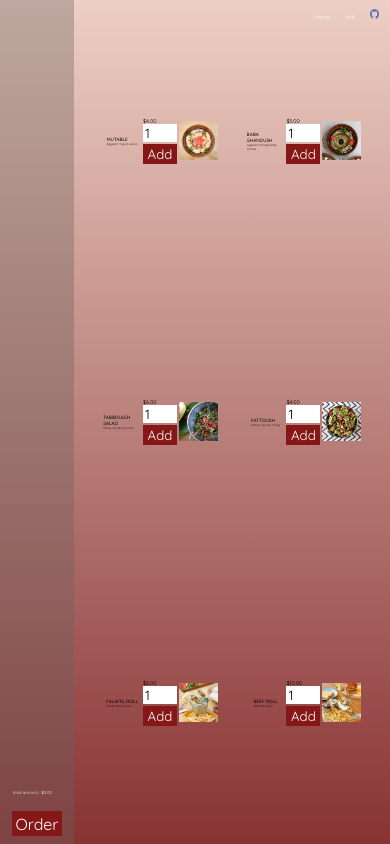
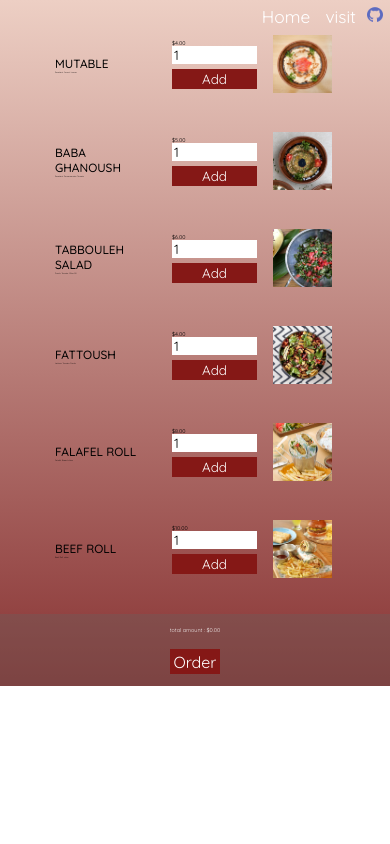
Before and after one commit to GhazalehNiazi/restaurant, a React (Create React App) app: page /menu in a window 390 px wide. Built offline with nearby package versions, Linux system fonts and the light colour scheme.

Commit message:
worked on responsiveness

```diff
--- a/src/components/Cart.module.css
+++ b/src/components/Cart.module.css
@@ -1,57 +1,55 @@
-
 .container {
   background-color: rgba(104, 95, 93, 0.356);
-  width: 19vw;
+  width: 95%;
   display: flex;
   flex-direction: column;
-  justify-content:space-between;
+  justify-content: space-between;
   align-items: flex-start;
   color: white;
   padding: 1.5vw;
 }
-.foodList{
+.foodList {
   align-self: flex-start;
   padding-left: 0;
   height: 100%;
   /* overflow-y:scroll; */
-
 }
 .item {
   width: 100%;
   display: flex;
   justify-content: space-between;
-  padding: 0.5vw;
+  margin-bottom: 1rem;
 }
-.columnOne{
+.columnOne {
   width: 100%;
-    padding-right: 5vw;
-    flex-grow:3;
+  padding-right: 6vw;
+  flex-grow: 3;
   flex-shrink: 3;
 }
-.columnTwo{
+.columnTwo {
   flex-shrink: 0;
 }
 .name {
-  font-size: 0.7vw;
-  flex-shrink: 3
+  font-size: calc(1vw + 4px);
+  flex-shrink: 3;
 }
 .price span {
-  font-size: 1vw;
-  color: gray;
+  font-size: 1.2vw;
+  color: rgb(209, 207, 207);
 }
 .button {
   background-color: rgb(133, 24, 22);
   border: none;
   cursor: pointer;
   transition: all 0.2s ease-in;
-  color:white;
+  color: white;
   padding: 0.7vw 0.5vw;
 }
 .button:hover {
   background-color: rgb(85, 13, 13);
 }
 
-.finalDetails{
+.finalDetails {
   padding-bottom: 1.5vw;
   align-self: center;
   height: fit-content;
@@ -60,28 +58,39 @@
 
 .totalAmount {
   color: rgb(243, 240, 240);
-  font-size: 1.1vw;
+  font-size: 1.4vw;
   padding-top: 2vw;
   padding-left: inherit;
   align-self: flex-start;
 }
-.order{
+.order {
   text-decoration: none;
   border: none;
   cursor: pointer;
   background-color: rgb(133, 24, 22);
-    padding:0.6vw 0.8vw;
+  padding: 0.6vw 0.8vw;
   align-self: center;
   display: flex;
-    margin-top:1rem;
+  margin-top: 1rem;
   align-content: center;
   justify-content: center;
 }
-.order:hover{
+.order:hover {
   background-color: rgb(85, 13, 13);
 }
-.orderText{
+.orderText {
   align-self: center;
   text-decoration: none;
-    color:white;
+  color: white;
 }
+@media screen and (max-width: 428px) {
+  .container {
+    width: 100%;
+    height: max-content;
+  }
+  .foodList {
+    display: flex;
+    flex-direction: column;
+    align-content: center;
+  }
+}
--- a/src/components/FoodList.module.css
+++ b/src/components/FoodList.module.css
@@ -1,36 +1,54 @@
-.foodDetail{
-    width:80%;
+.foodDetail {
+  width: 80%;
   font-size: 1.4vw;
-    margin:0  3rvw;
+  margin: 0 0;
   display: grid;
-    grid-template-columns: 1.5fr 1.5fr 0.5fr;
+  grid-template-columns: 1.5fr 1.5fr 1fr;
   justify-content: center;
   align-items: center;
 }
-.name{
+.name {
+  font-size: calc(1vw + 8px);
+  font-weight: 500;
+}
+.description {
   font-size: 1.2vw;
-    font-weight:500;
-}
-.description{
-    font-size: 0.7vw;
 }
 
-.columnOne{
+.columnOne {
   align-items: flex-start;
   justify-content: flex-start;
   margin: auto;
-
 }
-.columnTwo{
+.columnTwo {
   margin: auto;
 }
 
-.img{
-    width:10vw;
-    margin:auto;
-
+.img {
+  width: 10vw;
+  margin: auto;
 }
-.img img{
-    width:10vw;
-    height:10vw;
+.img img {
+  width: 10vw;
+  height: 10vw;
 }
+@media (min-width: 712px) and (max-width: 758px) {
+  .description {
+    font-size: 0.5vw;
+  }
+}
+@media screen and (max-width: 770px) {
+  .description {
+    font-size: 0.5vw;
+  }
+  .columnOne {
+    margin: 1.5rem 1rem;
+  }
+  .img {
+    width: 100%;
+  }
+  .img img {
+    width: 15vw;
+    height: 15vw;
+  }
+}
--- a/src/components/MainPageItems.module.css
+++ b/src/components/MainPageItems.module.css
@@ -1,4 +1,3 @@
-
 .MainPage {
   background-repeat: no-repeat;
   background-size: cover;
@@ -18,17 +17,19 @@
   align-items: center;
   justify-content: center;
   color: rgb(252, 252, 252);
+
   transition: all 0.3s ease-in;
 }
 .lists {
   display: flex;
   align-items: center;
   justify-content: space-between;
-  font-size: 5vw;
+  font-size: calc(4.7vw + 15px);
 }
 .address p {
-  width:100%;
-  font-size: 1vw;
+  width: 100%;
+  font-size: calc(1.5vw + 8px);
+
   color: rgb(255, 255, 210);
 }
 span a {
@@ -81,3 +82,18 @@ span a:hover {
   transition: all 0.3s ease;
   -moz-transition: all 2s ease;
 }
+
+@media screen and (max-width: 628px) {
+  .address p {
+    min-height: min-content;
+    min-width: min-content;
+  }
+  .container {
+    margin-top: 5vh;
+  }
+  .lists {
+    flex-direction: column;
+    justify-content: space-around;
+    height: 35rem;
+  }
+}
--- a/src/components/Menu.js
+++ b/src/components/Menu.js
@@ -2,7 +2,7 @@ import FoodList from "./FoodList";
 import classes from "./Menu.module.css";
 import AvailableFood from "./AvailableFood";
 import Cart from "./Cart";
-import NavBar from './NavBar'
+import NavBar from "./NavBar";
 import React from "react";
 const Menu = () => {
   // printing the AvailableFood in the menu and passing the props to the FoodList
@@ -18,11 +18,11 @@ const Menu = () => {
   ));
   return (
     <React.Fragment>
-      <NavBar/>
-    <div className={classes.container}>
-      <Cart />
-      <div className={classes.meals}> {mealsName}</div>
-    </div>
+      <NavBar />
+      <div className={classes.container}>
+        <Cart className={classes.cart} />
+        <div className={classes.meals}> {mealsName}</div>
+      </div>
     </React.Fragment>
   );
 };
--- a/src/components/Menu.module.css
+++ b/src/components/Menu.module.css
@@ -11,8 +11,12 @@
 }
 
 .container {
-  background: rgb(136,51,51);
-  background: linear-gradient(0deg, rgba(136,51,51,1) 0%, rgba(237,207,196,1) 100%);
+  background: rgb(136, 51, 51);
+  background: linear-gradient(
+    0deg,
+    rgba(136, 51, 51, 1) 0%,
+    rgba(237, 207, 196, 1) 100%
+  );
   background-blend-mode: multiply;
   background-attachment: scroll;
   width: 100vw;
@@ -21,5 +25,23 @@
   background-repeat: no-repeat;
   background-size: cover;
   display: grid;
-  grid-template-columns: 1.8fr 5fr;
+  grid-template-columns: 2fr 5fr;
 }
+
+@media screen and (max-width: 770px) {
+  .meals {
+    display: flex;
+    flex-direction: column;
+    justify-items: center;
+    align-items: center;
+    margin: 1rem 0rem;
+    height: min-content;
+  }
+}
+@media screen and (max-width: 428px) {
+  .container {
+    height: max-content;
+    display: flex;
+    flex-direction: column-reverse;
+  }
+}
--- a/src/components/NavBar.module.css
+++ b/src/components/NavBar.module.css
@@ -5,19 +5,15 @@
   width: 22vw;
   position: fixed;
   right: 0;
-  padding: 0.8vw ;
+  padding: 0.7vh 0.8vw 0 0;
   cursor: pointer;
-}
-.navContainer li {
-  transition: all 0.3s;
-  color: black;
 }
 
 .navContainer li a {
   transition: all 0.3s;
   text-decoration: none;
   color: white;
-  font-size: 1.4vw;
+  font-size: calc(0.4vw + 15px);
 }
 
 .navContainer li a:hover {
@@ -25,5 +21,15 @@
 }
 
 .logo img {
-  width: 2.5vw;
+  width: calc(10px + 1.5vw);
 }
+
+@media screen and (max-width: 628px) {
+  .navContainer {
+    width: calc(50px + 22vw);
+  }
+  .navContainer li a {
+    font-size: calc(1.1vw + 13px);
+    margin: 1vw;
+  }
+}
--- a/src/components/Order.module.css
+++ b/src/components/Order.module.css
@@ -1,7 +1,7 @@
-*{
+* {
   box-sizing: border-box;
 }
-.container{
+.container {
   background-color: rgba(49, 7, 6, 0.932);
   margin: auto;
   width: 50vw;
--- a/src/index.js
+++ b/src/index.js
@@ -13,7 +13,7 @@ import DessertMenu from "./components/DessertMenu";
 ReactDOM.render(
   <GlobalState>
     <BrowserRouter basename={process.env.PUBLIC_URL}>
-    {/*<BrowserRouter >*/}
+      {/*<BrowserRouter >*/}
       <Routes>
         <Route path="/" element={<App />} />
         <Route path="menu" element={<Menu />} />
```
Lines whose indentation alone changed are shown as unchanged.
